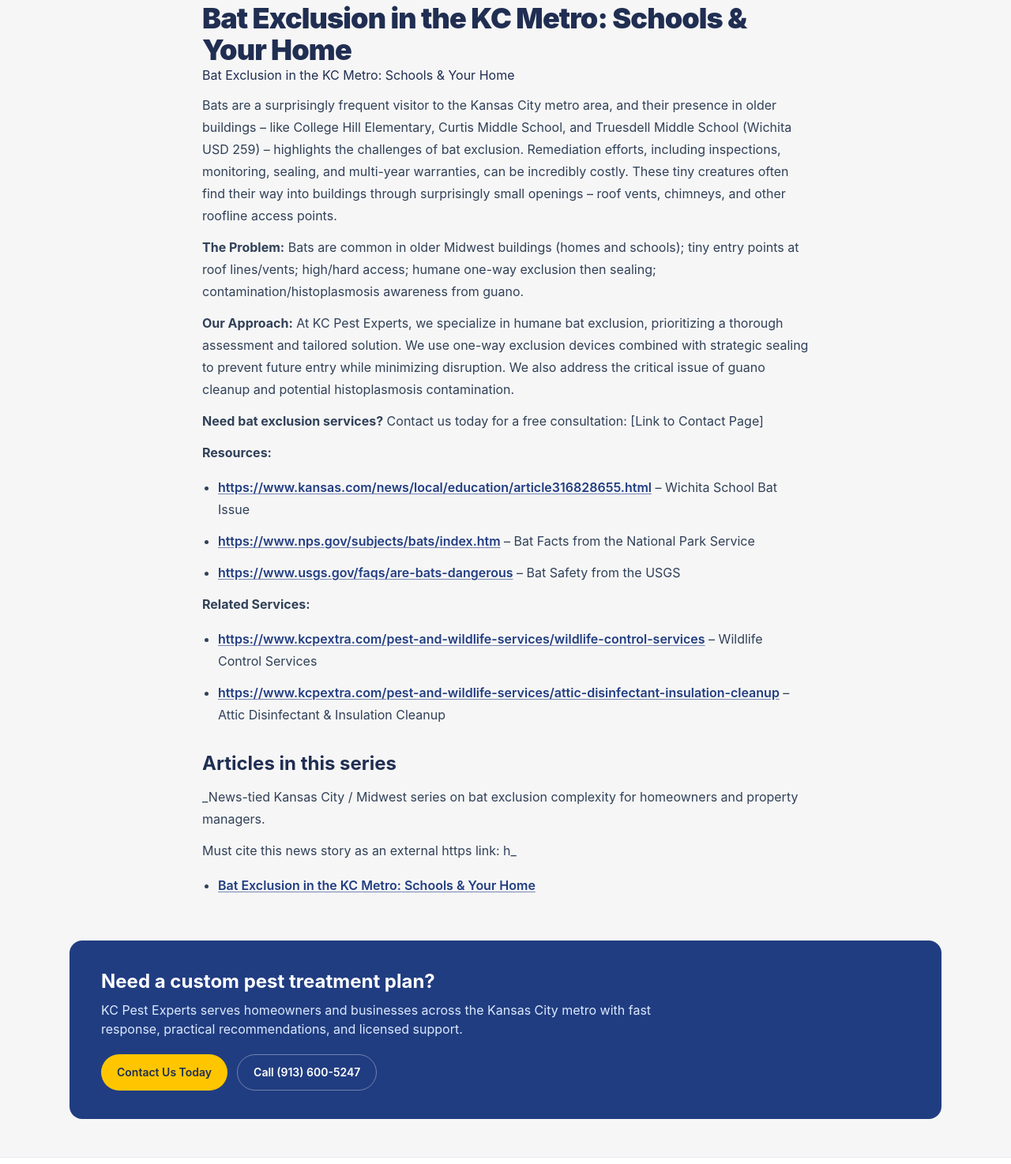
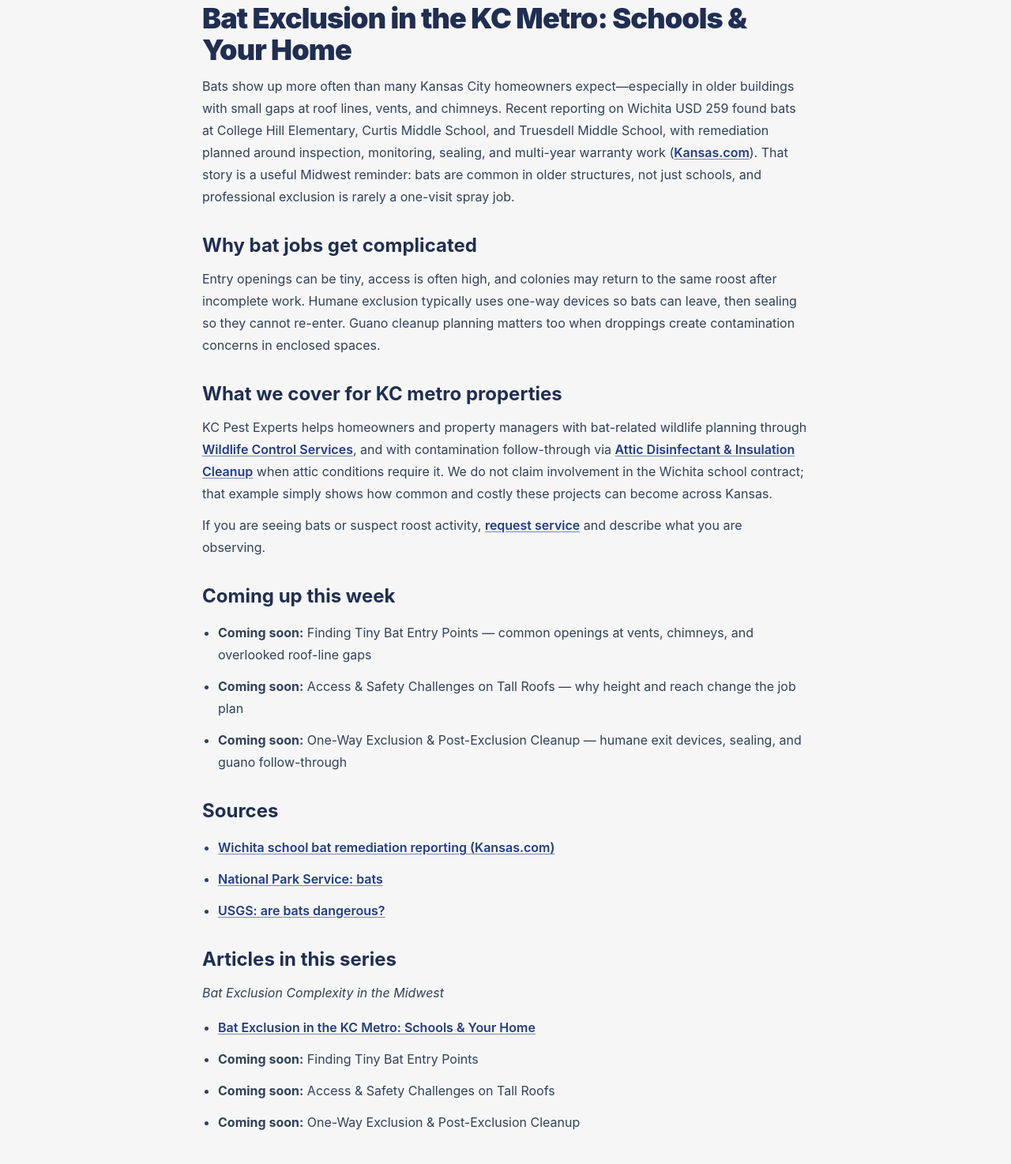
Before and after one commit to garrypolley/kcpest-website, an Astro site: page /series-overview-2026-w33-news-tied-kansas-city-midwest-series-on-bat-exc in a window 1280 px wide. Shown: the part 186-1660 px from the top of the page at 79% size. Built offline with nearby package versions, Linux system fonts and the light colour scheme; Astro itself is replaced by a stand-in of ours.

Commit message:
Polish bat series hub and catch kcpextra.com link hallucinations
Clean series metadata, relative service CTAs, and upcoming-part teasers on the W33 hub. Expand the internal-link sanitizer for future agent drafts.

```diff
--- a/src/content/posts/series-overview-2026-w33-news-tied-kansas-city-midwest-series-on-bat-exc.md
+++ b/src/content/posts/series-overview-2026-w33-news-tied-kansas-city-midwest-series-on-bat-exc.md
@@ -1,39 +1,46 @@
 ---
 title: "Bat Exclusion in the KC Metro: Schools & Your Home"
-description: "Bats are a common Midwest problem \u2013 especially in older buildings. Discover the complexities of bat exclusion for Kansas City homeowners and property managers. Learn how to protect your property and health."
+description: "Bats are a common Midwest problem in older buildings. Learn why exclusion is complex for Kansas City homeowners, with lessons from recent Kansas school bat cases."
 pubDate: 2026-08-10
 author: "KC Pest Experts"
 seriesTopicId: "2026-W33-news-tied-kansas-city-midwest-series-on-bat-excl"
 seriesHubSlug: "series-overview-2026-w33-news-tied-kansas-city-midwest-series-on-bat-exc"
 seriesPart: 0
-seriesTitle: "News-tied Kansas City / Midwest series on bat exclusion complexity for homeowners and property managers.\n\nMust cite this news story as an external https link: h"
+seriesTitle: "Bat Exclusion Complexity in the Midwest"
 ---
-# Bat Exclusion in the KC Metro: Schools & Your Home
 
-Bats are a surprisingly frequent visitor to the Kansas City metro area, and their presence in older buildings – like College Hill Elementary, Curtis Middle School, and Truesdell Middle School (Wichita USD 259) – highlights the challenges of bat exclusion. Remediation efforts, including inspections, monitoring, sealing, and multi-year warranties, can be incredibly costly.  These tiny creatures often find their way into buildings through surprisingly small openings – roof vents, chimneys, and other roofline access points.
+Bats show up more often than many Kansas City homeowners expect—especially in older buildings with small gaps at roof lines, vents, and chimneys. Recent reporting on Wichita USD 259 found bats at College Hill Elementary, Curtis Middle School, and Truesdell Middle School, with remediation planned around inspection, monitoring, sealing, and multi-year warranty work ([Kansas.com](https://www.kansas.com/news/local/education/article316828655.html)). That story is a useful Midwest reminder: bats are common in older structures, not just schools, and professional exclusion is rarely a one-visit spray job.
 
-**The Problem:** Bats are common in older Midwest buildings (homes and schools); tiny entry points at roof lines/vents; high/hard access; humane one-way exclusion then sealing; contamination/histoplasmosis awareness from guano.
+## Why bat jobs get complicated
 
-**Our Approach:** At KC Pest Experts, we specialize in humane bat exclusion, prioritizing a thorough assessment and tailored solution. We use one-way exclusion devices combined with strategic sealing to prevent future entry while minimizing disruption.  We also address the critical issue of guano cleanup and potential histoplasmosis contamination.
+Entry openings can be tiny, access is often high, and colonies may return to the same roost after incomplete work. Humane exclusion typically uses one-way devices so bats can leave, then sealing so they cannot re-enter. Guano cleanup planning matters too when droppings create contamination concerns in enclosed spaces.
 
-**Need bat exclusion services?** Contact us today for a free consultation: [Link to Contact Page]
+## What we cover for KC metro properties
 
-**Resources:**
-*   [https://www.kansas.com/news/local/education/article316828655.html](https://www.kansas.com/news/local/education/article316828655.html) – Wichita School Bat Issue
-*   [https://www.nps.gov/subjects/bats/index.htm](https://www.nps.gov/subjects/bats/index.htm) – Bat Facts from the National Park Service
-*   [https://www.usgs.gov/faqs/are-bats-dangerous](https://www.usgs.gov/faqs/are-bats-dangerous) – Bat Safety from the USGS
+KC Pest Experts helps homeowners and property managers with bat-related wildlife planning through [Wildlife Control Services](/pest-and-wildlife-services/wildlife-control-services), and with contamination follow-through via [Attic Disinfectant & Insulation Cleanup](/pest-and-wildlife-services/attic-disinfectant-insulation-cleanup) when attic conditions require it. We do not claim involvement in the Wichita school contract; that example simply shows how common and costly these projects can become across Kansas.
 
-**Related Services:**
-*   [https://www.kcpextra.com/pest-and-wildlife-services/wildlife-control-services](https://www.kcpextra.com/pest-and-wildlife-services/wildlife-control-services) – Wildlife Control Services
-*   [https://www.kcpextra.com/pest-and-wildlife-services/attic-disinfectant-insulation-cleanup](https://www.kcpextra.com/pest-and-wildlife-services/attic-disinfectant-insulation-cleanup) – Attic Disinfectant & Insulation Cleanup
+If you are seeing bats or suspect roost activity, [request service](/pest-control-service#request-form) and describe what you are observing.
+
+## Coming up this week
+
+- **Coming soon:** Finding Tiny Bat Entry Points — common openings at vents, chimneys, and overlooked roof-line gaps
+- **Coming soon:** Access & Safety Challenges on Tall Roofs — why height and reach change the job plan
+- **Coming soon:** One-Way Exclusion & Post-Exclusion Cleanup — humane exit devices, sealing, and guano follow-through
+
+## Sources
+
+- [Wichita school bat remediation reporting (Kansas.com)](https://www.kansas.com/news/local/education/article316828655.html)
+- [National Park Service: bats](https://www.nps.gov/subjects/bats/index.htm)
+- [USGS: are bats dangerous?](https://www.usgs.gov/faqs/are-bats-dangerous)
 
 <!-- kcpest-series:begin -->
 ## Articles in this series
 
-_News-tied Kansas City / Midwest series on bat exclusion complexity for homeowners and property managers.
-
-Must cite this news story as an external https link: h_
+_Bat Exclusion Complexity in the Midwest_
 
 - [Bat Exclusion in the KC Metro: Schools & Your Home](/pest-control-blog/series-overview-2026-w33-news-tied-kansas-city-midwest-series-on-bat-exc)
+- **Coming soon:** Finding Tiny Bat Entry Points
+- **Coming soon:** Access & Safety Challenges on Tall Roofs
+- **Coming soon:** One-Way Exclusion & Post-Exclusion Cleanup
 
 <!-- kcpest-series:end -->
```
Also changed, not shown: 1 other file.
